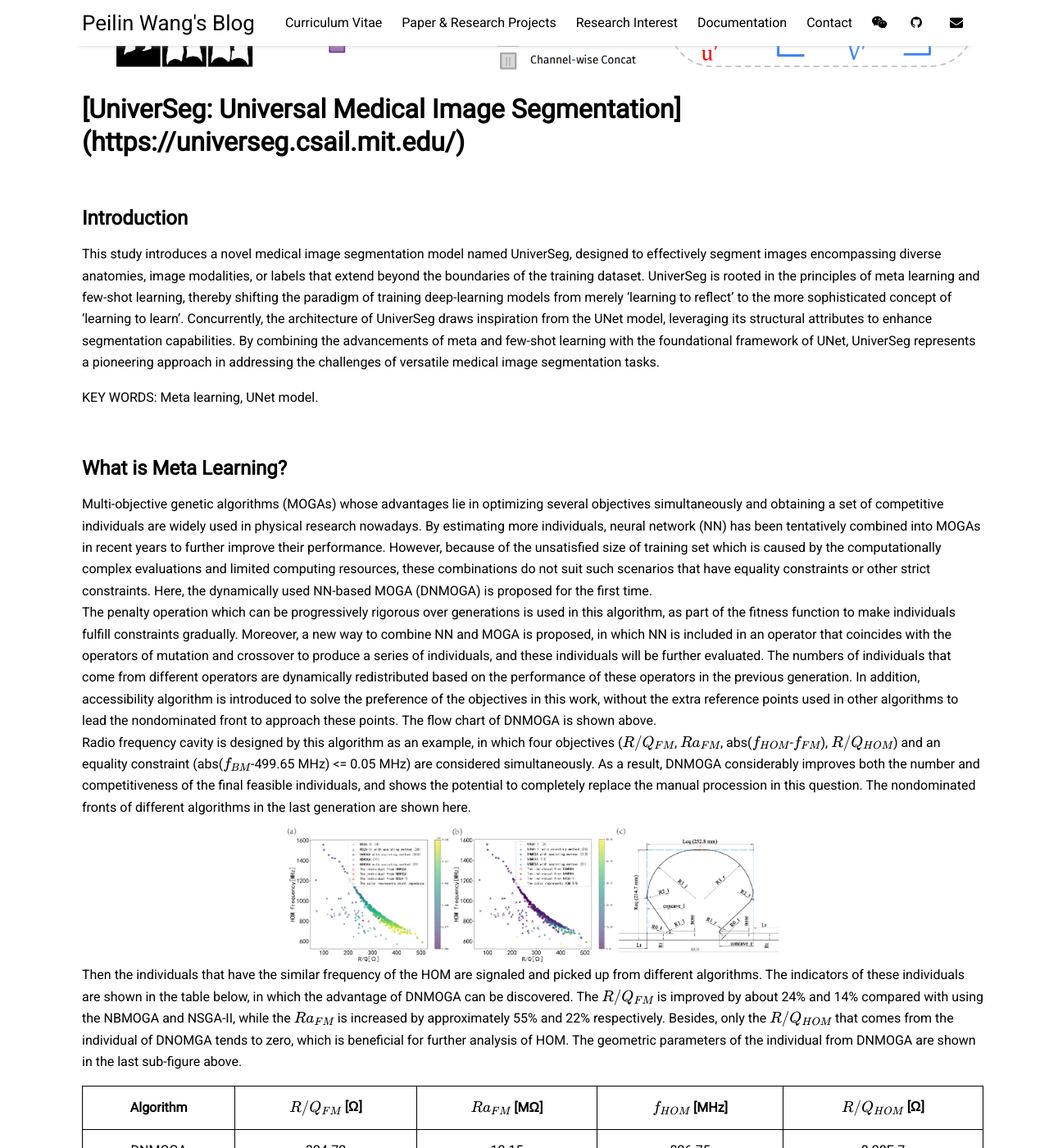
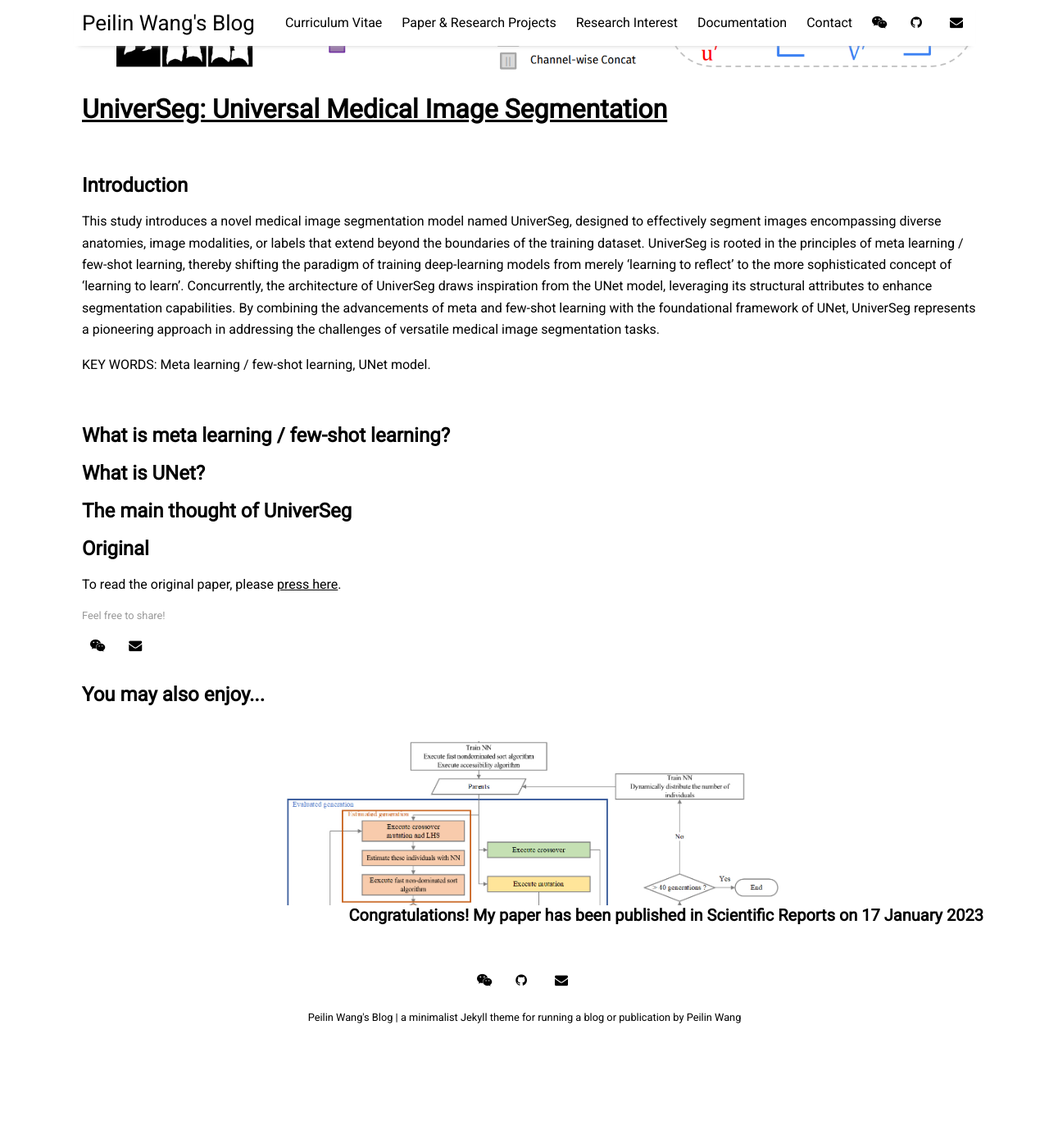
Before and after one commit to peilin-wang-git/peilin-wang-git.github.io, a Jekyll site: the page built from _posts/2023-08-07-PaperReading-MetaLearning.md, in a window 1280 px wide and 1400 px high, scrolled down 411 px. Shown: the whole window at 82% size. Built offline with Jekyll 4.4.1, drawn with Linux system fonts in a browser that asks for light colours; nearby versions of some CDN libraries; formulas are drawn with MathJax 3; after the commit the page ends 1690 px from its top, so only the background shows below that; some of the changed text lies outside the part shown.

Commit message:
Update 2023-08-07-PaperReading-MetaLearning.md

```diff
--- a/_posts/2023-08-07-PaperReading-MetaLearning.md
+++ b/_posts/2023-08-07-PaperReading-MetaLearning.md
@@ -7,34 +7,21 @@ tags: [RI,documentation]
 image: paper-reading-1-1.jpg
 ---
 
-# [UniverSeg: Universal Medical Image Segmentation] (https://universeg.csail.mit.edu/)
+# [UniverSeg: Universal Medical Image Segmentation](https://universeg.csail.mit.edu/)
 <br/>
 ## Introduction
 
-This study introduces a novel medical image segmentation model named UniverSeg, designed to effectively segment images encompassing diverse anatomies, image modalities, or labels that extend beyond the boundaries of the training dataset. UniverSeg is rooted in the principles of meta learning and few-shot learning, thereby shifting the paradigm of training deep-learning models from merely 'learning to reflect' to the more sophisticated concept of 'learning to learn'. Concurrently, the architecture of UniverSeg draws inspiration from the UNet model, leveraging its structural attributes to enhance segmentation capabilities. By combining the advancements of meta and few-shot learning with the foundational framework of UNet, UniverSeg represents a pioneering approach in addressing the challenges of versatile medical image segmentation tasks.
+This study introduces a novel medical image segmentation model named UniverSeg, designed to effectively segment images encompassing diverse anatomies, image modalities, or labels that extend beyond the boundaries of the training dataset. UniverSeg is rooted in the principles of meta learning / few-shot learning, thereby shifting the paradigm of training deep-learning models from merely 'learning to reflect' to the more sophisticated concept of 'learning to learn'. Concurrently, the architecture of UniverSeg draws inspiration from the UNet model, leveraging its structural attributes to enhance segmentation capabilities. By combining the advancements of meta and few-shot learning with the foundational framework of UNet, UniverSeg represents a pioneering approach in addressing the challenges of versatile medical image segmentation tasks.
 
-KEY WORDS: Meta learning, UNet model.
+KEY WORDS: Meta learning / few-shot learning, UNet model.
 
 <br/>
-## What is Meta Learning?
+## What is meta learning / few-shot learning?
 
-Multi-objective genetic algorithms (MOGAs) whose advantages lie in optimizing several objectives simultaneously and obtaining a set of competitive individuals are widely used in physical research nowadays. By estimating more individuals, neural network (NN) has been tentatively combined into MOGAs in recent years to further improve their performance. However, because of the unsatisfied size of training set which is caused by the computationally complex evaluations and limited computing resources, these combinations do not suit such scenarios that have equality constraints or other strict constraints. Here, the dynamically used NN-based MOGA (DNMOGA) is proposed for the first time.
-<br/>
-The penalty operation which can be progressively rigorous over generations is used in this algorithm, as part of the fitness function to make individuals fulfill constraints gradually. Moreover, a new way to combine NN and MOGA is proposed, in which NN is included in an operator that coincides with the operators of mutation and crossover to produce a series of individuals, and these individuals will be further evaluated. The numbers of individuals that come from different operators are dynamically redistributed based on the performance of these operators in the previous generation. In addition, accessibility algorithm is introduced to solve the preference of the objectives in this work, without the extra reference points used in other algorithms to lead the nondominated front to approach these points. The flow chart of DNMOGA is shown above.
-<br/>
-Radio frequency cavity is designed by this algorithm as an example, in which four objectives ($$R/Q_{FM}$$, $$Ra_{FM}$$, abs($$f_{HOM}$$-$$f_{FM}$$), $$R/Q_{HOM}$$) and an equality constraint (abs($$f_{BM}$$-499.65 MHz) <= 0.05 MHz) are considered simultaneously. As a result, DNMOGA considerably improves both the number and competitiveness of the final feasible individuals, and shows the potential to completely replace the manual procession in this question. The nondominated fronts of different algorithms in the last generation are shown here.
-![Profile Picture](https://github.com/peilin-wang-git/peilin-wang-git.github.io/raw/main/assets/img/paper1-2.jpg)
-Then the individuals that have the similar frequency of the HOM are signaled and picked up from different algorithms. The indicators of these individuals are shown in the table below, in which the advantage of DNMOGA can be discovered. The $$R/Q_{FM}$$ is improved by about 24% and 14% compared with using the NBMOGA and NSGA-II, while the $$Ra_{FM}$$ is increased by approximately 55% and 22% respectively. Besides, only the $$R/Q_{HOM}$$ that comes from the individual of DNOMGA tends to zero, which is beneficial for further analysis of HOM. The geometric parameters of the individual from DNMOGA are shown in the last sub-figure above.
+## What is UNet?
 
-Algorithm             | $$R/Q_{FM}$$ [Ω]      | $$Ra_{FM}$$ [MΩ]      | $$f_{HOM}$$ [MHz]     | $$R/Q_{HOM}$$ [Ω]
-:-------------------: | :-------------------: | :-------------------: | :-------------------: | :--------------------:
-DNMOGA                | 324.72                | 12.15                 | 826.75                | 8.28E-7
-NBMOGA                | 261.09                | 7.82                  | 806.46                | 9.46
-NSGA-II               | 284.54                | 9.93                  | 800.56                | 18.58
+## The main thought of UniverSeg
 
-In general, DNMOGA is instructive for dealing with the complex situations of strict constraints and preference in multi-objective optimization problems in physics.
+## Original
 
-<br/>
-## Read the original
-
-To read the original paper, please [press here](https://www.nature.com/articles/s41598-023-27478-7).
+To read the original paper, please [press here](https://universeg.csail.mit.edu/).
```
